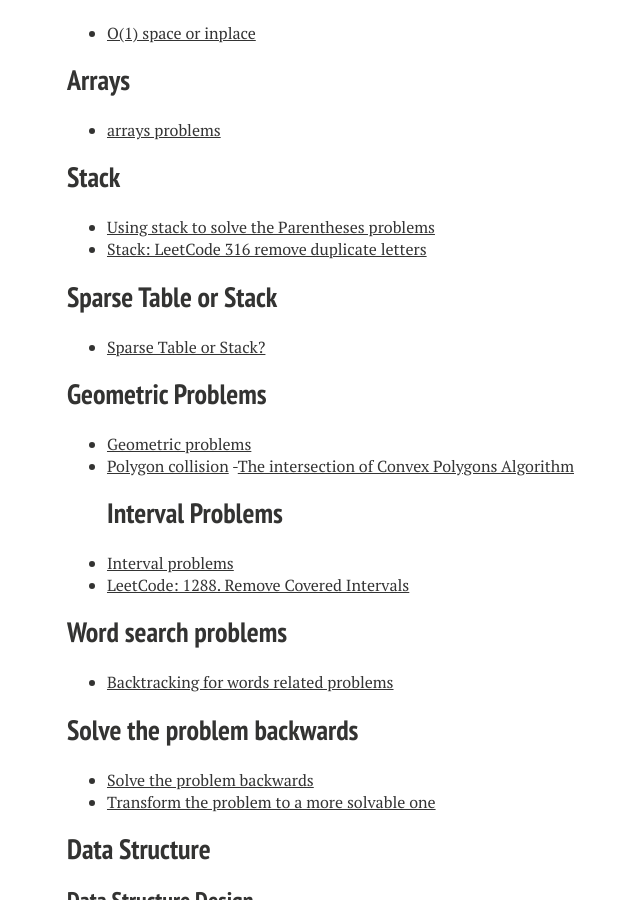
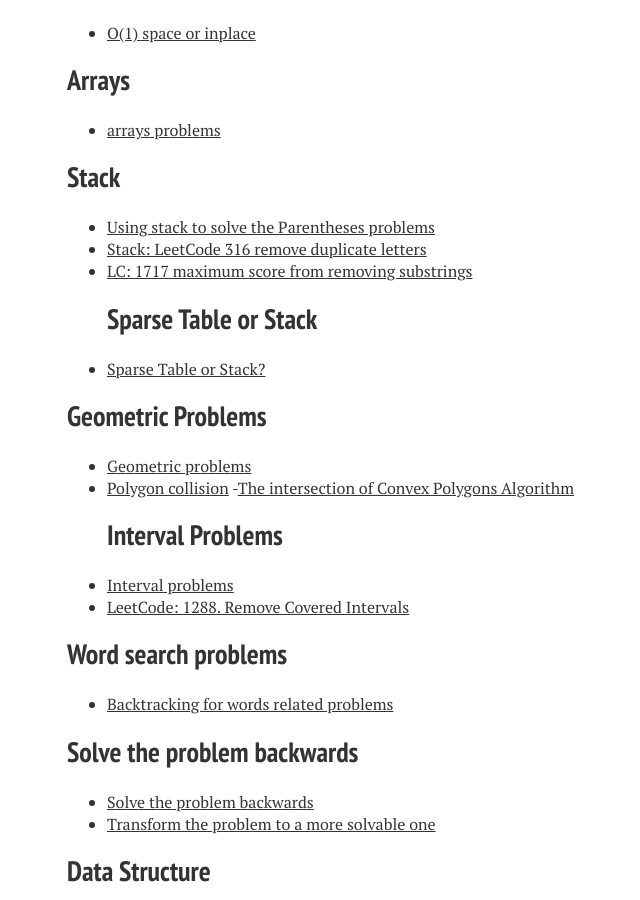
Before and after one commit to xiaokeshen/xiaokeshen.github.io, a Jekyll site: the page built from blog/index.md, in a window 1280 px wide and 900 px high, scrolled down 7690 px. Shown: the whole window, without its empty margins (253-893 px from the left). Built offline with Jekyll 4.4.1, drawn with Linux system fonts in a browser that asks for light colours; nearby versions of some CDN libraries.

Commit message:
Add one article

```diff
--- a/blog/index.md
+++ b/blog/index.md
@@ -264,7 +264,7 @@ My 'Serious' coding got started since I became a student as a Computer Science M
 ## Stack
 - [Using stack to solve the Parentheses problems](https://medium.com/@jim.morris.shen/using-stack-to-solve-the-parentheses-problems-9cfdbc1c8367)
 - [Stack: LeetCode 316 remove duplicate letters](https://medium.com/@jim.morris.shen/stack-leetcode-316-remove-duplicate-letters-1459b1946c6d)
-
+- [LC: 1717 maximum score from removing substrings](https://jimmy-shen.medium.com/stack-1717-maximum-score-from-removing-substrings-b8c2464b0495)
 ## Sparse Table or Stack
 - [Sparse Table or Stack?](https://jimmy-shen.medium.com/sparse-table-or-stack-1f4c55bd287d)
 
```
